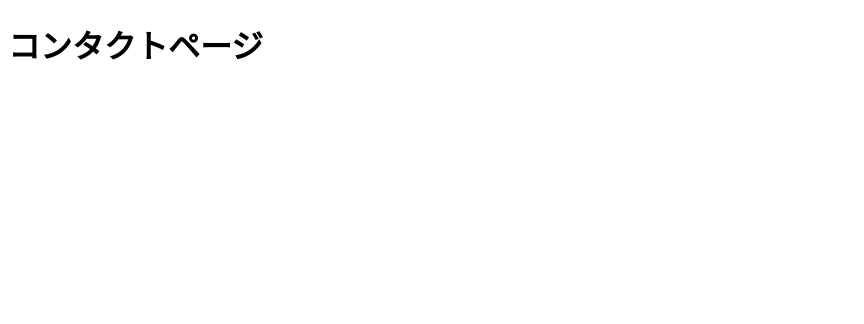
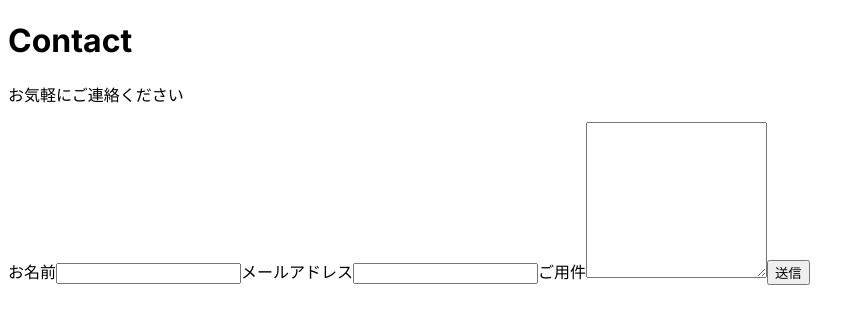
Before and after one commit to m-shogo/nextjs-site-tutorial-practice, a Next.js app: page /contact in a window 1280 px wide. Shown: the top 324 px of the page, without its empty margins (0-864 px from the left). Built offline with nearby package versions, Linux system fonts and the light colour scheme.

Commit message:
コンタクトページ追加

```diff
--- a/app/contact/page.js
+++ b/app/contact/page.js
@@ -1,5 +1,28 @@
+export const metadata = {
+    title: "コンタクト",
+    description: "これはコンタクトページです",
+}
+
 const Contact = () => {
-  return <h1>コンタクトページ</h1>;
-};
+    return (
+        <>
+            <div className="wrapper">
+                <div className="container">
+                    <h1>Contact</h1>
+                    <p>お気軽にご連絡ください</p>
+                    <form action="https://formspree.io/f/xxxxxxx" method="POST">
+                        <label htmlFor="name">お名前</label>
+                        <input type="text" name="name" id="name" required/>
+                        <label htmlFor="email">メールアドレス</label>
+                        <input type="email" name="email" id="email" required/>
+                        <label htmlFor="textarea">ご用件</label>
+                        <textarea name="message" rows="10" id="textarea" required></textarea>
+                        <button type="submit">送信</button>
+                    </form>
+                </div>
+            </div>
+        </>
+    )
+}
 
-export default Contact;
+export default Contact
```
